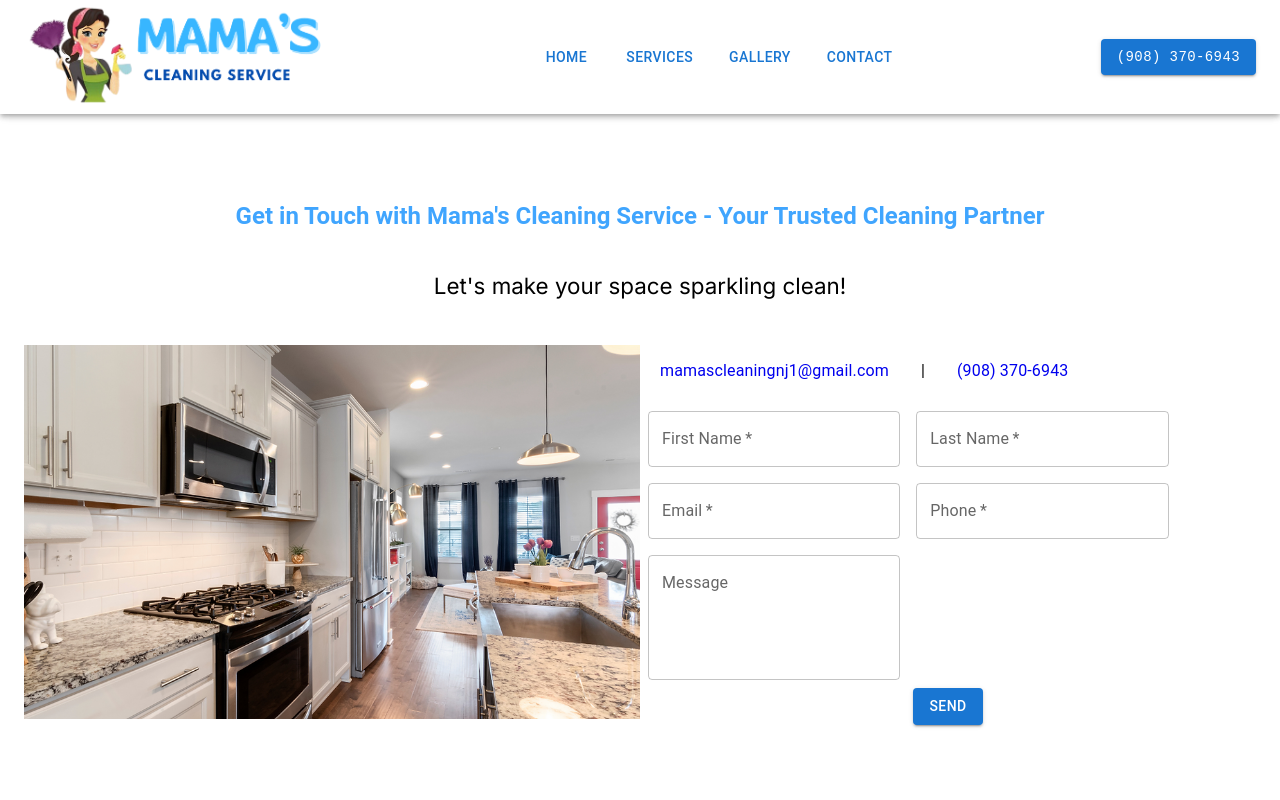
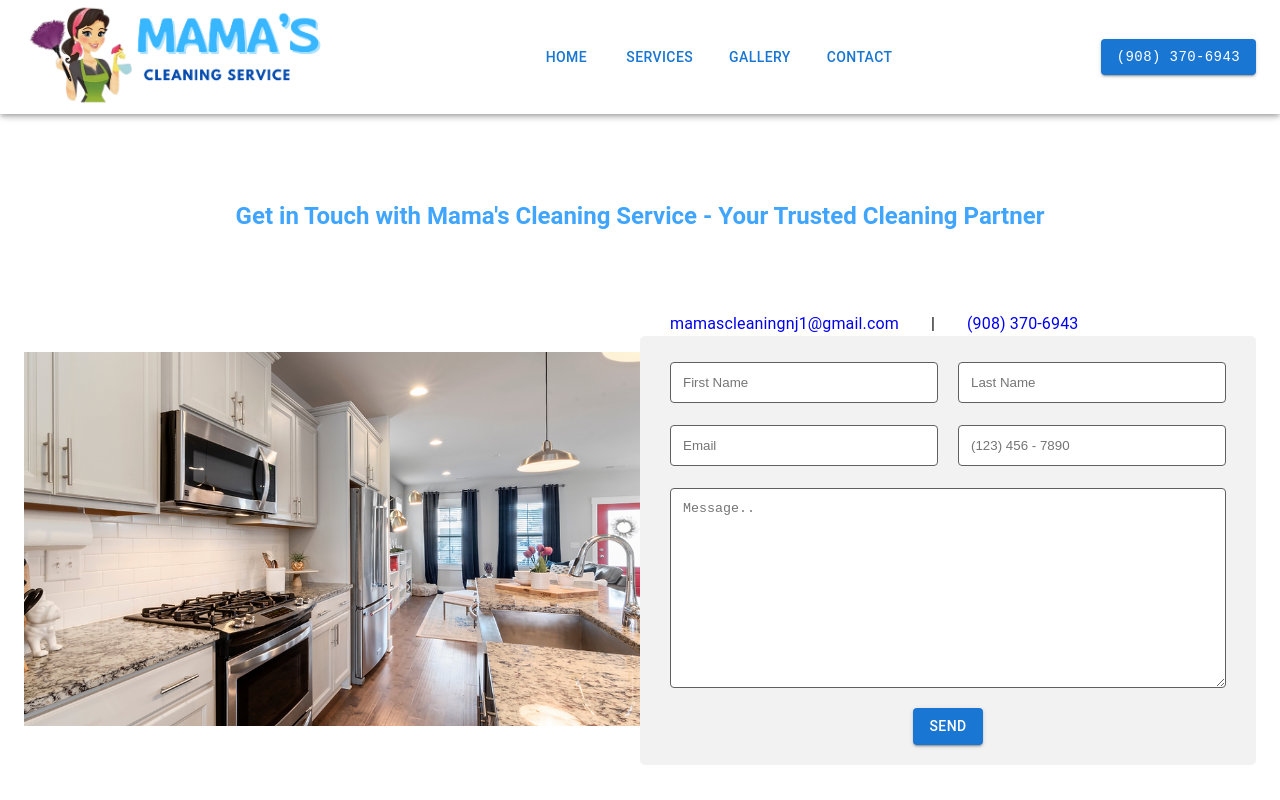
Before and after one commit to cusco1982/mamascleaning, a Next.js app: page /contact in a window 1280 px wide. Shown: the top 800 px of the page. Built offline with nearby package versions, Linux system fonts and the light colour scheme.

Commit message:
form update

```diff
--- a/app/(routes)/contact/contact.module.css
+++ b/app/(routes)/contact/contact.module.css
@@ -1,6 +1,9 @@
 .info {
     display: flex;
-    padding: 20px;
+    /* padding: 20px; */
+    padding-left: 30px;
+    /* background-color: red; */
+    /* justify-content: center; */
 }
 
 .infosmall {
@@ -9,19 +12,17 @@
 
 
 
-
-
-.sendEmailBtn{
+.sendEmailBtn {
     text-align: center;
 }
 
-.hiddenClass{
+.hiddenClass {
     display: none;
 }
 
 
 
-.sendMailMessage{
+.sendMailMessage {
     padding: 10px;
     text-align: center;
     display: block;
@@ -29,6 +30,44 @@
 }
 
 
+/*-- Form --*/
+.formClass {
+    background-color: blue;
+    border-radius: 5px;
+    background-color: #f2f2f2;
+    padding: 20px;
+}
+
+
+.formClass>div>input {
+    width: 100%;
+    padding: 12px;
+    border: 1px solid #606060;
+    border-radius: 4px;
+    box-sizing: border-box;
+    margin-top: 6px;
+    margin-bottom: 16px;
+    resize: vertical;
+    margin-right: 10px;
+    margin-left: 10px;
+}
+
+/* .formClass>div ::placeholder {
+    color:black;
+    opacity: 1;
+} */
+
+.formClass>div>textarea {
+    width: 100%;
+    padding: 12px;
+    border: 1px solid #606060;
+    border-radius: 4px;
+    box-sizing: border-box;
+    margin-top: 6px;
+    margin-bottom: 16px;
+    resize: vertical;
+    height: 200px;
+}
 
 
 
--- a/app/(routes)/contact/page.js
+++ b/app/(routes)/contact/page.js
@@ -1,5 +1,5 @@
 'use client'
-import React, {useState} from 'react'
+import React, { useEffect, useState } from 'react'
 import { Button, Box, Container, Grid, Typography, TextField } from '@mui/material'
 import Image from 'next/image'
 import styles from './contact.module.css';
@@ -14,8 +14,44 @@ export default function page() {
   const [email, setEmail] = useState(false);
 
 
-
-
+  useEffect(() => {
+    const isNumericInput = (event) => {
+      const key = event.keyCode;
+      return ((key >= 48 && key <= 57) || // Allow number line
+        (key >= 96 && key <= 105) // Allow number pad
+      );
+    };
+    const isModifierKey = (event) => {
+      const key = event.keyCode;
+      return (event.shiftKey === true || key === 35 || key === 36) || // Allow Shift, Home, End
+        (key === 8 || key === 9 || key === 13 || key === 46) || // Allow Backspace, Tab, Enter, Delete
+        (key > 36 && key < 41) || // Allow left, up, right, down
+        (
+          // Allow Ctrl/Command + A,C,V,X,Z
+          (event.ctrlKey === true || event.metaKey === true) &&
+          (key === 65 || key === 67 || key === 86 || key === 88 || key === 90)
+        )
+    };
+    const enforceFormat = (event) => {
+      // Input must be of a valid number format or a modifier key, and not longer than ten digits
+      if (!isNumericInput(event) && !isModifierKey(event)) {
+        event.preventDefault();
+      }
+    };
+    const formatToPhone = (event) => {
+      if (isModifierKey(event)) { return; }
+      const input = event.target.value.replace(/\D/g, '').substring(0, 10); // First ten digits of input only
+      const areaCode = input.substring(0, 3);
+      const middle = input.substring(3, 6);
+      const last = input.substring(6, 10);
+      if (input.length > 6) { event.target.value = `(${areaCode}) ${middle} - ${last}`; }
+      else if (input.length > 3) { event.target.value = `(${areaCode}) ${middle}`; }
+      else if (input.length > 0) { event.target.value = `(${areaCode}`; }
+    };
+    const inputElement = document.getElementById('phone');
+    inputElement.addEventListener('keydown', enforceFormat);
+    inputElement.addEventListener('keyup', formatToPhone);
+  }, [])
 
 
   async function handleSubmit(event) {
@@ -38,24 +74,16 @@ export default function page() {
       }
 
       const responseData = await response.json();
-      console.log(responseData['message'])
-      alert('Message successfully sent');
-
-
+      // console.log(responseData['message'])
+      // alert('Message successfully sent');
 
 
 
     } catch (error) {
       console.error(error);
-      alert("Error, please try resubmitting the form");
+      // alert("Error, please try resubmitting the form");
     }
-
   };
-
-
-
-
-
 
 
 
@@ -63,22 +91,13 @@ export default function page() {
     <Container maxWidth="1" style={{ backgroundColor: '', margin: "auto", backgroundColor: '', marginTop: '20vh' }}>
 
       <Grid container maxWidth='lg' style={{ margin: 'auto', backgroundColor: '', padding: '40px' }}>
-
-
-
         <Grid item md={12} style={{ backgroundColor: '', textAlign: 'center' }}>
           <Typography variant='h5' pb={4} gutterBottom style={{ fontWeight: "600", color: '#40A5FE' }}>
             Get in Touch with Mama's Cleaning Service - Your Trusted Cleaning Partner
           </Typography>
-          <Typography variant='p' style={{ fontSize: '1.4em' }}>
-            Let's make your space sparkling clean!
-          </Typography>
+        </Grid>
       </Grid>
 
-
-
-
-      </Grid>
       <Grid container maxWidth='1' style={{ margin: 'auto', backgroundColor: '', height: '50vh', paddingBottom: '500px' }}>
 
         <Grid item md={6} style={{ backgroundColor: '', position: 'relative' }}>
@@ -88,17 +107,23 @@ export default function page() {
             fill
             position='absolute'
             style={{ objectFit: 'contain' }}
+            sizes='(max-width: 768px) 100vw, 33vw'
           />
         </Grid>
+
         <Grid item xs={12} md={6} style={{ backgroundColor: '', position: 'relative' }}>
 
+
+
+
           <Box className={styles.info}>
-
             <Typography><a style={{ textDecoration: 'none' }} href="mailto:mamascleaningnj1@gmail.com">mamascleaningnj1@gmail.com</a></Typography>
             <Typography px={4}>|</Typography>
             <Typography><a style={{ textDecoration: 'none' }} href="tel:9083706943">(908) 370-6943</a></Typography>
+          </Box>
 
-          </Box>
+
+
           <Box className={styles.infosmall} py={2}>
 
             <Typography><a style={{ textDecoration: 'none' }} href="mailto:mamascleaningnj1@gmail.com">mamascleaningnj1@gmail.com</a></Typography>
@@ -108,71 +133,64 @@ export default function page() {
 
 
 
+          {/* Form */}
+          <div style={{ backgroundColor: '' }}>
 
 
-          <Box
-            component="form"
-            sx={{
-              '& .MuiTextField-root': { m: 1, width: '25ch' },
-              bgcolor:''
-            }}
-            noValidate
-            autoComplete="off"
+
+            <form
               onSubmit={handleSubmit}
+              className={styles.formClass}
             >
 
 
               <div style={{ display: 'flex' }}>
-              <TextField
+                <input
                   required
-                // error
                   id="fname"
                   name="fname"
-                label="First Name"
-              // defaultValue="Hello World"
+                  placeholder='First Name'
+                  type='text'
                 />
-
-              <TextField
+                <input
                   required
                   id="lname"
                   name="lname"
-                label="Last Name"
+                  placeholder='Last Name'
+                  type='text'
+
                 />
               </div>
 
 
 
               <div style={{ display: 'flex' }}>
-              <TextField
+                <input
                   required
                   id="email"
                   name="email"
                   type='email'
-                label="Email"
+                  placeholder='Email'
                 />
-
-              <TextField
+                <input
                   required
                   id="phone"
-                label="Phone"
                   name="phone"
-
+                  placeholder='(123) 456 - 7890'
+                  type='tel'
+                  maxLength={16}
+                  pattern="\([0-9]{3}\)? ?[0-9]{3}? ?-? ?[0-9]{4}"
                 />
               </div>
 
 
-            <div>
-              <TextField
+              <div style={{ paddingLeft: '10px', paddingRight: '10px' }}>
+                <textarea
                   id="message"
-                label="Message"
                   name="message"
-                multiline
-                rows={4}
-              // defaultValue="Default Value"
+                  placeholder='Message..'
                 />
               </div>
-
-
 
 
 
@@ -181,18 +199,17 @@ export default function page() {
               </div>
 
 
-            <div className={ email ? styles.sendMailMessage : styles.hiddenClass}>
+              <div className={email ? styles.sendMailMessage : styles.hiddenClass}>
                 <Typography>Email sent! Thank you!</Typography>
               </div>
 
 
 
-
-
-          </Box>
+            </form>
 
 
 
+          </div>
 
 
 
```
Lines whose indentation alone changed are shown as unchanged.
